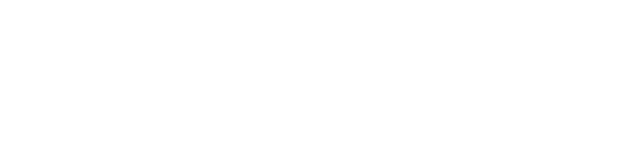
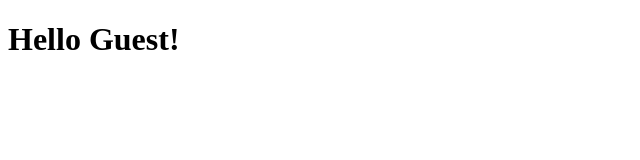
Before and after one commit to SteveArtavia/BlackJack, a plain HTML site: page index.html in a window 1280 px wide. Shown: the whole page, without its empty margins (0-640 px from the left). Drawn offline with Linux system fonts and the light colour scheme.

Commit message:
Update index.html
This is a commit message

```diff
--- a/index.html
+++ b/index.html
@@ -8,5 +8,7 @@
 </head>
 <body>
 
+    <h1>Hello Guest!</h1>
+
 </body>
 </html>
```
